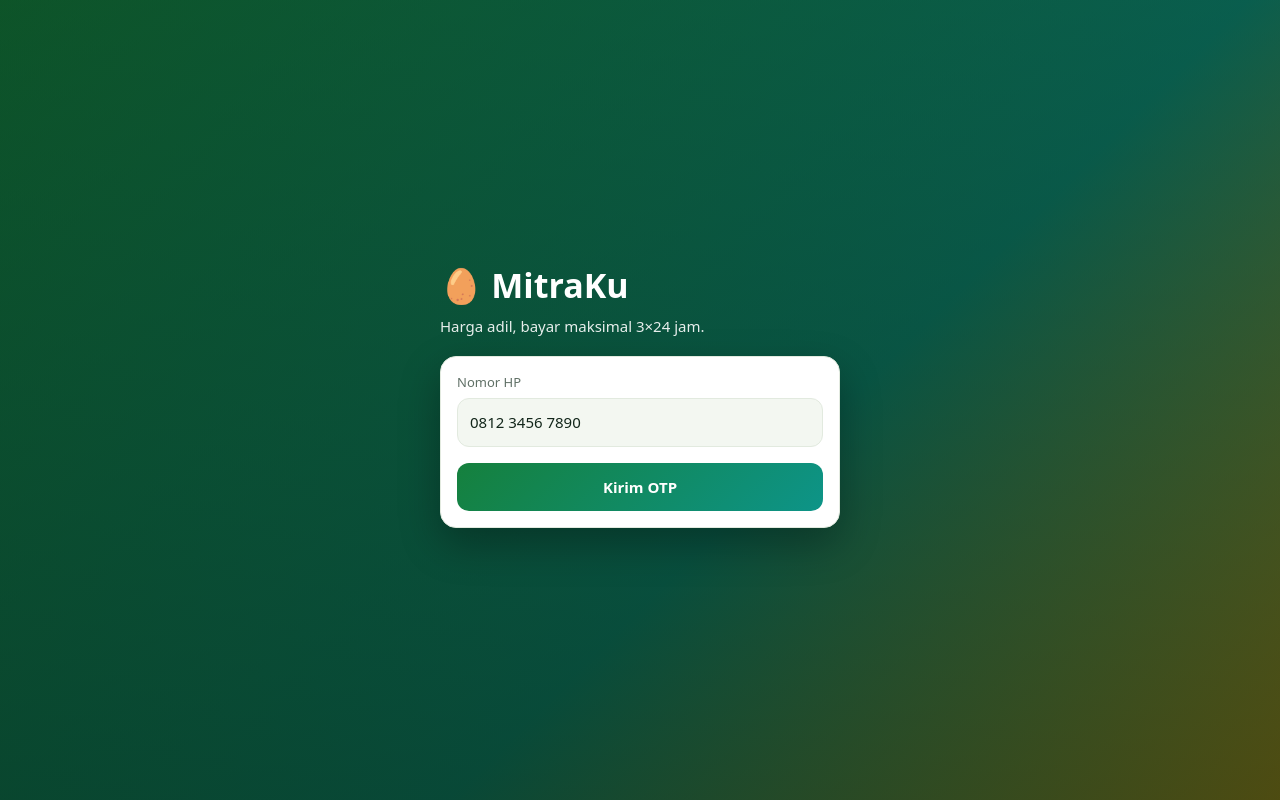
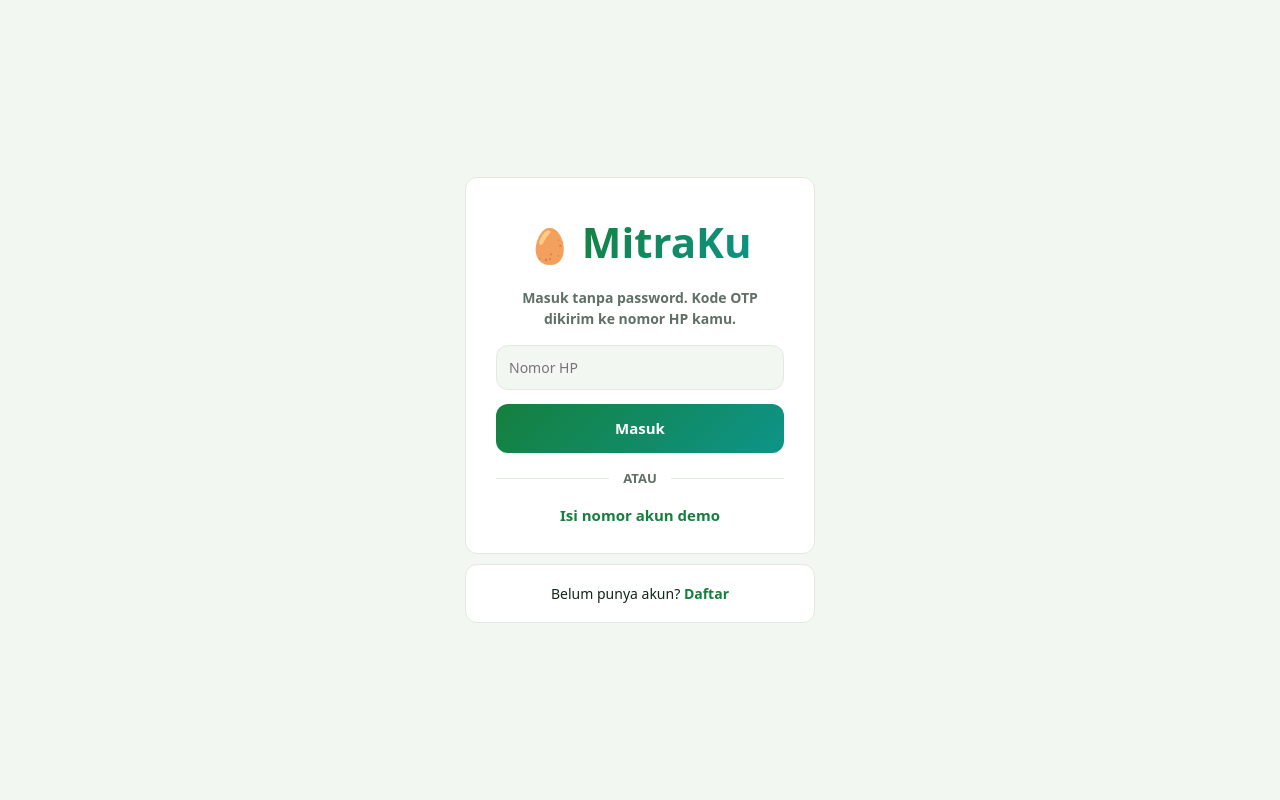
Before and after one commit to zycdzm/MitraKu, a plain HTML site: page index.html in a window 1280 px wide. Drawn offline with Linux system fonts and the light colour scheme.

Commit message:
revisi login gaya instagram dan nama pengguna

```diff
--- a/script.js
+++ b/script.js
@@ -4,11 +4,16 @@ const jt=n=>'Rp'+(n/1e6).toFixed(2).replace('.',',')+' jt';
 const G=[{n:'Grade A',c:'#16a34a',p:25000,w:120},{n:'Grade B',c:'#f59e0b',p:20000,w:60},{n:'Grade C',c:'#0ea5e9',p:17000,w:25},{n:'Afkir',c:'#f43f5e',p:8000,w:8}];
 const kg=()=>G.reduce((s,g)=>s+g.w,0),tot=()=>G.reduce((s,g)=>s+g.w*g.p,0);
 const SL=['06.00–08.00','08.00–10.00','14.00–16.00'];
+const esc=s=>String(s).replace(/[&<>"']/g,c=>({'&':'&amp;','<':'&lt;','>':'&gt;','"':'&quot;',"'":'&#39;'}[c]));
+const ACC={'081234567890':'Pak Hasan'};
+try{Object.assign(ACC,JSON.parse(localStorage.getItem('mk_acc')||'{}'))}catch(e){}
+const persist=()=>{try{const o={};for(const k in ACC)if(k!='081234567890')o[k]=ACC[k];localStorage.setItem('mk_acc',JSON.stringify(o))}catch(e){}};
+let user={name:'Pak Hasan'},pend=null;
 let tab='home',slot=1,tray=40,end=Date.now()+44.3*36e5,tm;
 const toast=m=>{const t=$('#toast');t.textContent=m;t.classList.add('on');clearTimeout(tm);tm=setTimeout(()=>t.classList.remove('on'),2200)};
 const row=(a,b)=>`<div class="row"><span>${a}</span><span>${b}</span></div>`;
 
-const home=()=>`<div class="hi">Halo, Pak Hasan 👋</div>
+const home=()=>`<div class="hi">Halo, ${esc(user.name)} 👋</div>
 <div class="hero"><small>Pencairan dana kamu</small><div class="big" id="sla">--:--:--</div><div class="bar"><i id="bar"></i></div><small>Batas pembayaran 3×24 jam sejak penimbangan</small></div>
 <div class="stats"><div class="tile tg"><small>Setoran</small><b>${kg()} kg</b></div><div class="tile ty"><small>Nilai</small><b>${jt(tot())}</b></div><div class="tile ts"><small>Harga A/kg</small><b>${rp(G[0].p)}</b></div></div>
 <h3>Riwayat setoran</h3><div class="card">${row('<b>30 Sep</b> · '+kg()+' kg','<span class="b by">Menunggu transfer</span>')+row('<b>23 Sep</b> · 198 kg','<span class="b bg">Lunas</span>')+row('<b>16 Sep</b> · 205 kg','<span class="b bg">Lunas</span>')}</div>`;
@@ -28,15 +33,23 @@ const grading=()=>`<h2>Hasil grading & harga</h2><div class="card">${G.map(g=>`<
 const qrsvg=()=>{let c='';for(let i=0;i<21;i++)for(let j=0;j<21;j++){const f=(i<7&&j<7)||(i<7&&j>13)||(i>13&&j<7),a=i%14,b=j%14;if(f?(a==0||a==6||b==0||b==6||(a>1&&a<5&&b>1&&b<5)):(i*7+j*13+i*j)%3==0)c+=`<rect x="${j}" y="${i}" width="1" height="1"/>`}return`<svg viewBox="0 0 21 21" width="150" fill="currentColor">${c}</svg>`};
 const qr=()=>`<h2>Keterlacakan batch</h2><div class="card c"><div class="qrbox">${qrsvg()}</div><br><b>BT-0929-017</b><p class="mut">Pembeli scan kode ini untuk melihat asal telur (pratinjau, QR asli dibuat backend)</p></div>
 <div class="card"><label style="margin-top:0">Cek kode batch</label><input id="bc" value="BT-0929-017"><button class="btn" style="margin-top:12px" onclick="trace()">Lacak</button><div id="tr"></div></div>`;
-const trace=()=>{$('#tr').innerHTML=$('#bc').value.trim().toUpperCase()=='BT-0929-017'?`<ul class="tl">${[['Panen','29 Sep · Kandang Pak Hasan, Sidrap'],['Dijemput','30 Sep · 06.40'],['Grading','Grade A · 120 kg'],['Dikemas','Tray berlabel QR'],['Dikirim','Ke pembeli institusi']].map(s=>`<li><b>${s[0]}</b><div class="mut" style="margin:0">${s[1]}</div></li>`).join('')}</ul>`:'<p class="mut">Kode tidak ditemukan.</p>'};
+const trace=()=>{$('#tr').innerHTML=$('#bc').value.trim().toUpperCase()=='BT-0929-017'?`<ul class="tl">${[['Panen','29 Sep · Kandang '+esc(user.name)+', Sidrap'],['Dijemput','30 Sep · 06.40'],['Grading','Grade A · 120 kg'],['Dikemas','Tray berlabel QR'],['Dikirim','Ke pembeli institusi']].map(s=>`<li><b>${s[0]}</b><div class="mut" style="margin:0">${s[1]}</div></li>`).join('')}</ul>`:'<p class="mut">Kode tidak ditemukan.</p>'};
 
 const T=[['home','🏠','Beranda',home],['panen','🥚','Panen',panen],['grading','⚖️','Grading',grading],['qr','🔎','Lacak',qr]];
 const show=t=>{tab=t;$('#main').innerHTML=T.find(x=>x[0]==t)[3]();document.querySelectorAll('nav button').forEach(b=>b.classList.toggle('on',b.dataset.t==t));if(t=='qr')trace();scrollTo(0,0);tick()};
 const tick=()=>{const e=$('#sla');if(!e)return;const ms=Math.max(0,end-Date.now()),s=ms/1e3|0;e.textContent=[s/3600|0,(s/60|0)%60,s%60].map(x=>String(x).padStart(2,'0')).join(':');$('#bar').style.width=(100-ms/2592e5*100)+'%'};
 setInterval(tick,1000);
 
-const app=()=>{$('#app').innerHTML=`<header class="top"><div class="in"><span class="brand">🥚 MitraKu</span><button onclick="login()" style="border:1px solid var(--line);background:var(--card);border-radius:10px;padding:6px 12px">Keluar</button></div></header><main class="wrap" id="main"></main><nav><div class="in">${T.map(x=>`<button data-t="${x[0]}" onclick="show('${x[0]}')"><span>${x[1]}</span>${x[2]}</button>`).join('')}</div></nav>`;show('home')};
-const login=()=>{$('#app').innerHTML=`<div class="auth"><div class="authbox"><h1>🥚 MitraKu</h1><p>Harga adil, bayar maksimal 3×24 jam.</p><section class="card" id="lg"><label style="margin-top:0">Nomor HP</label><input value="0812 3456 7890"><button class="btn" onclick="otp()">Kirim OTP</button></section></div></div>`};
-const otp=()=>{$('#lg').innerHTML=`<label style="margin-top:0">Kode OTP (demo: isi 6 angka apa saja)</label><input id="ot" inputmode="numeric" maxlength="6" placeholder="••••••"><button class="btn" onclick="verify()">Verifikasi & masuk</button>`};
-const verify=()=>$('#ot').value.length==6?app():toast('Masukkan 6 angka OTP');
+const app=()=>{$('#app').innerHTML=`<header class="top"><div class="in"><span class="brand">🥚 MitraKu</span><span style="display:flex;align-items:center;gap:8px"><span class="av">${esc(user.name[0].toUpperCase())}</span><button onclick="login()" style="border:1px solid var(--line);background:var(--card);border-radius:10px;padding:6px 12px">Keluar</button></span></div></header><main class="wrap" id="main"></main><nav><div class="in">${T.map(x=>`<button data-t="${x[0]}" onclick="show('${x[0]}')"><span>${x[1]}</span>${x[2]}</button>`).join('')}</div></nav>`;show('home')};
+const norm=p=>p.replace(/\D/g,'');
+const ig=(inner,foot)=>`<div class="ig"><div class="igc"><div class="logo"><span>🥚</span> <b>MitraKu</b></div>${inner}</div><div class="igc igf">${foot}</div></div>`;
+const login=()=>{$('#app').innerHTML=ig(`<p class="tag">Masuk tanpa password. Kode OTP dikirim ke nomor HP kamu.</p><input id="hp" inputmode="tel" placeholder="Nomor HP"><button class="btn" onclick="kirimOtp('masuk')">Masuk</button><div class="or">ATAU</div><p class="c" style="margin:0"><a onclick="$('#hp').value='0812 3456 7890'">Isi nomor akun demo</a></p>`,`Belum punya akun? <a onclick="daftar()">Daftar</a>`)};
+const daftar=()=>{$('#app').innerHTML=ig(`<p class="tag">Daftar untuk bergabung sebagai mitra peternak.</p><input id="nm" placeholder="Nama lengkap"><input id="hp" inputmode="tel" placeholder="Nomor HP"><button class="btn" onclick="kirimOtp('daftar')">Daftar</button>`,`Sudah punya akun? <a onclick="login()">Masuk</a>`)};
+const kirimOtp=m=>{const raw=$('#hp').value,p=norm(raw),n=m=='daftar'?$('#nm').value.trim():ACC[p];
+if(m=='daftar'&&!n)return toast('Isi nama lengkap dulu');
+if(p.length<9)return toast('Nomor HP tidak valid');
+if(m=='masuk'&&!n)return toast('Nomor belum terdaftar. Silakan daftar dulu.');
+if(m=='daftar'&&ACC[p])return toast('Nomor sudah terdaftar. Silakan masuk.');
+pend={m,p,n};$('#app').innerHTML=ig(`<p class="tag">Kode OTP dikirim ke ${esc(raw)}</p><input id="ot" inputmode="numeric" maxlength="6" placeholder="Kode OTP (demo: 6 angka apa saja)"><button class="btn" onclick="verify()">Verifikasi</button>`,`<a onclick="${m=='daftar'?'daftar':'login'}()">← Kembali</a>`)};
+const verify=()=>{if($('#ot').value.length!=6)return toast('Masukkan 6 angka OTP');if(pend.m=='daftar'){ACC[pend.p]=pend.n;persist()}user.name=pend.n;app()};
 login();
--- a/style.css
+++ b/style.css
@@ -41,8 +41,13 @@ nav{position:fixed;left:0;right:0;bottom:0;background:var(--card);border-top:1px
 nav .in{max-width:560px;margin:0 auto;display:flex;gap:4px}
 nav button{flex:1;border:0;background:none;padding:7px 0;border-radius:12px;font-size:11px;color:var(--mut)}nav button span{display:block;font-size:20px}
 nav button.on{background:var(--g);color:var(--gI);font-weight:700}
-.auth{min-height:100vh;display:flex;align-items:center;justify-content:center;padding:20px;
-background:linear-gradient(rgba(6,40,20,.5),rgba(6,40,20,.7)),url(img/bg.jpg) center/cover no-repeat,linear-gradient(135deg,#15803d,#0d9488 60%,#f59e0b)}
-.authbox{width:100%;max-width:400px;color:#fff}.authbox h1{margin:0;font-size:34px}.authbox p{margin:4px 0 18px;opacity:.9}
-.authbox .card{color:var(--ink);box-shadow:0 16px 40px rgba(0,0,0,.3)}
+.ig{min-height:100vh;display:flex;flex-direction:column;align-items:center;justify-content:center;gap:10px;padding:20px;background:var(--bg)}
+.igc{width:100%;max-width:350px;background:var(--card);border:1px solid var(--line);border-radius:12px;padding:26px 30px}
+.logo{text-align:center;font-size:42px;margin:6px 0 14px}.logo span{font-size:34px}
+.logo b{font-weight:800;background:linear-gradient(135deg,#15803d,#0d9488);-webkit-background-clip:text;background-clip:text;color:transparent}
+.tag{text-align:center;color:var(--mut);font-size:14px;font-weight:600;margin:0 0 16px}
+.igc input{margin-bottom:8px;padding:11px 12px;font-size:14px}.igc .btn{margin-top:6px}
+.or{display:flex;align-items:center;gap:14px;margin:16px 0;color:var(--mut);font-size:13px;font-weight:700}.or:before,.or:after{content:"";flex:1;height:1px;background:var(--line)}
+.igf{text-align:center;padding:18px;font-size:14px}a{color:var(--pri);font-weight:700;cursor:pointer}
+.av{width:32px;height:32px;border-radius:50%;background:linear-gradient(135deg,var(--pri),var(--pri2));color:var(--onp);display:inline-flex;align-items:center;justify-content:center;font-weight:800}
 #toast{position:fixed;left:50%;bottom:calc(90px + env(safe-area-inset-bottom,0px));transform:translateX(-50%);background:var(--ink);color:var(--bg);padding:10px 16px;border-radius:10px;opacity:0;transition:opacity .2s;pointer-events:none;z-index:9;max-width:90%}#toast.on{opacity:1}
```
